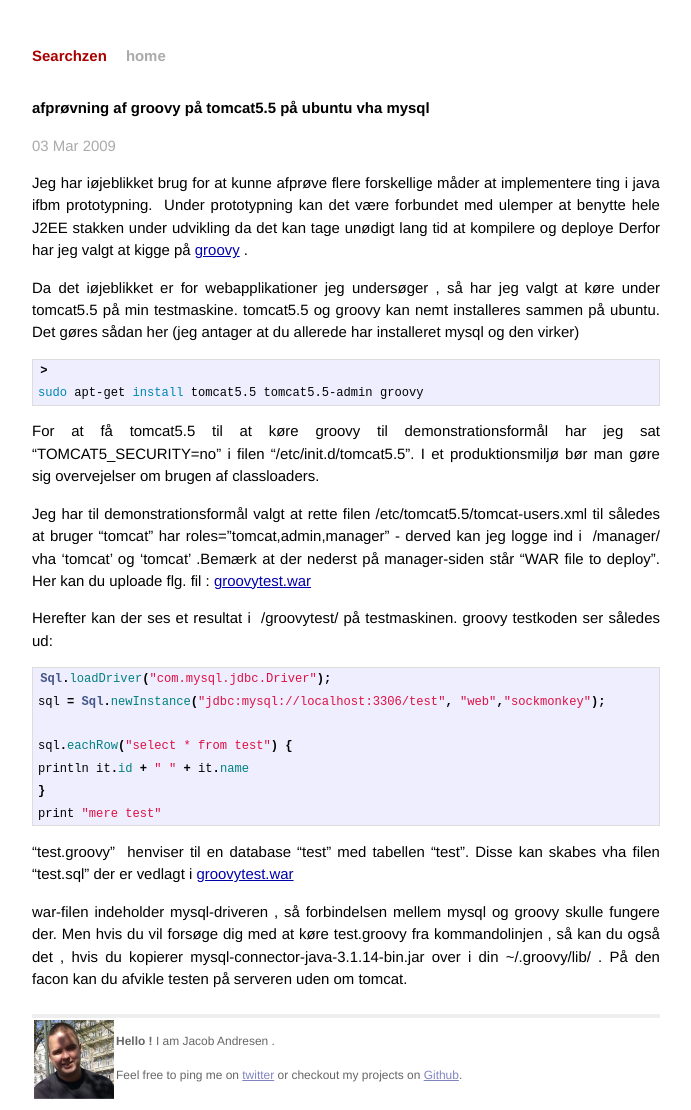
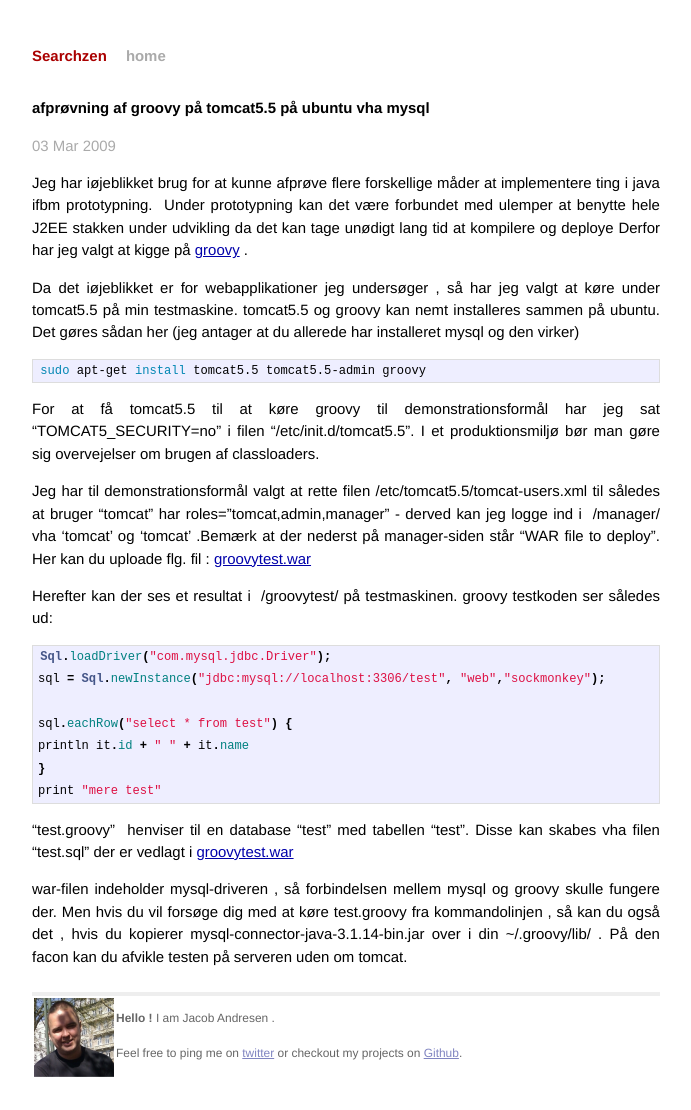
Before and after one commit to jacobandresen/searchzen.org, a Jekyll site: the page built from _posts/2009-03-03-afprøvning-af-groovy-på-tomcat55-på-ubuntu-vha-mysql.markdown, in a window 1280 px wide. Shown: the whole page, without its empty margins (294-985 px from the left). Built offline with Jekyll 4.4.1, drawn with Linux system fonts in a browser that asks for light colours; Markdown is read by kramdown in place of the engine named in the settings; after the commit the page ends 1087 px from its top, so only the background shows below that.

Commit message:
minor fix

```diff
--- a/_posts/2009-03-03-afprøvning-af-groovy-på-tomcat55-på-ubuntu-vha-mysql.markdown
+++ b/_posts/2009-03-03-afprøvning-af-groovy-på-tomcat55-på-ubuntu-vha-mysql.markdown
@@ -10,7 +10,7 @@ Jeg har iøjeblikket brug for at kunne afprøve flere forskellige måder at impl
 Da det iøjeblikket er for webapplikationer jeg undersøger , så har jeg valgt at køre under tomcat5.5 på min testmaskine.
 tomcat5.5 og groovy kan nemt installeres sammen  på ubuntu. Det gøres sådan her  (jeg antager at du allerede har installeret mysql og den virker)
 
-{%highlight bash%}>
+{%highlight bash%}
 sudo apt-get install tomcat5.5 tomcat5.5-admin groovy
 {%endhighlight%}
 
```
